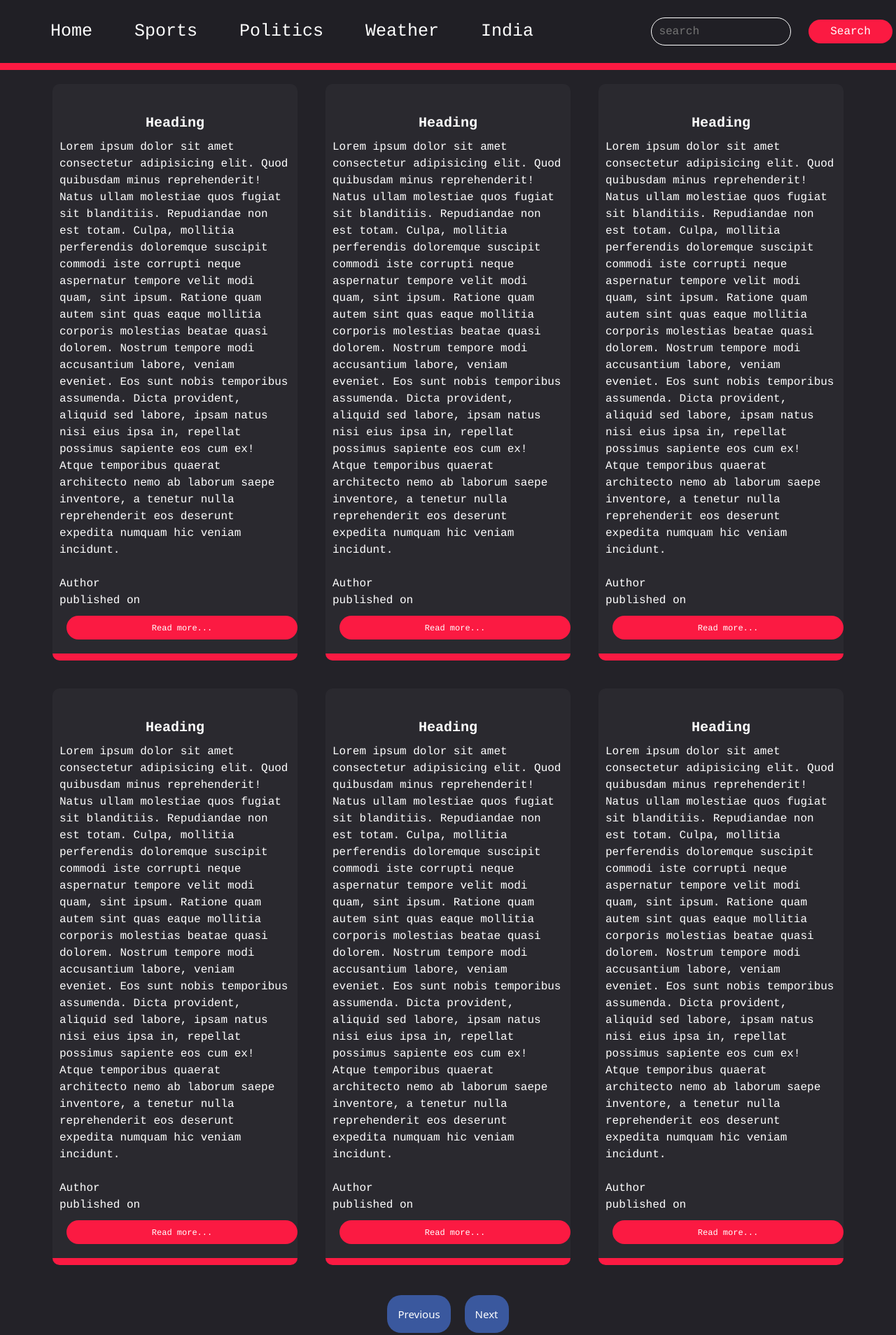
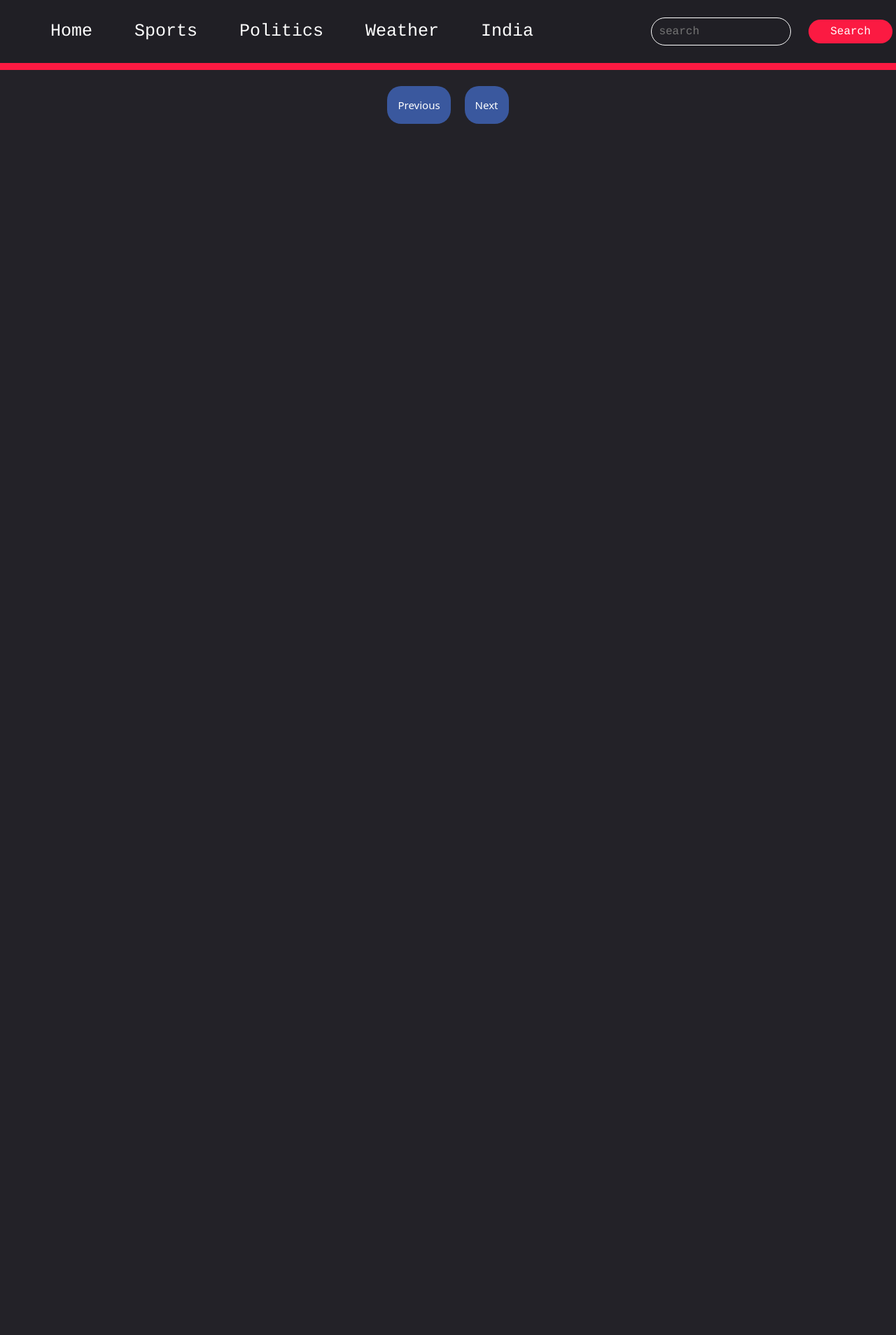
Before and after one commit to jai2k15/NewsApp, a plain HTML site: page index.html in a window 1280 px wide. Shown: the whole page at 70% size. After the commit the page ends 800 px from the top, so only its background shows below. Drawn offline with nearby package versions, Linux system fonts and the light colour scheme.

Commit message:
Update index.html

```diff
--- a/index.html
+++ b/index.html
@@ -35,7 +35,7 @@
         <section id="content">
 
             <!-- card start -->
-            <div class="container" >
+            <!-- <div class="container" >
 
                 <img src="" alt="">
                 <h2>Heading</h2>
@@ -43,62 +43,7 @@
                 <br><br><span>Author</span>
                 <br><span>published on</span><br>
                 <button id="btn"> <a href=""> Read more...</a></button>
-            </div>
-            <!-- card end -->
-            <!-- card start -->
-            <div class="container" >
-
-                <img src="" alt="">
-                <h2>Heading</h2>
-                Lorem ipsum dolor sit amet consectetur adipisicing elit. Quod quibusdam minus reprehenderit! Natus ullam molestiae quos fugiat sit blanditiis. Repudiandae non est totam. Culpa, mollitia perferendis doloremque suscipit commodi iste corrupti neque aspernatur tempore velit modi quam, sint ipsum. Ratione quam autem sint quas eaque mollitia corporis molestias beatae quasi dolorem. Nostrum tempore modi accusantium labore, veniam eveniet. Eos sunt nobis temporibus assumenda. Dicta provident, aliquid sed labore, ipsam natus nisi eius ipsa in, repellat possimus sapiente eos cum ex! Atque temporibus quaerat architecto nemo ab laborum saepe inventore, a tenetur nulla reprehenderit eos deserunt expedita numquam hic veniam incidunt.
-                <br><br><span>Author</span>
-                <br><span>published on</span><br>
-                <button id="btn"> <a href=""> Read more...</a></button>
-            </div>
-            <!-- card end -->
-            <!-- card start -->
-            <div class="container" >
-
-                <img src="" alt="">
-                <h2>Heading</h2>
-                Lorem ipsum dolor sit amet consectetur adipisicing elit. Quod quibusdam minus reprehenderit! Natus ullam molestiae quos fugiat sit blanditiis. Repudiandae non est totam. Culpa, mollitia perferendis doloremque suscipit commodi iste corrupti neque aspernatur tempore velit modi quam, sint ipsum. Ratione quam autem sint quas eaque mollitia corporis molestias beatae quasi dolorem. Nostrum tempore modi accusantium labore, veniam eveniet. Eos sunt nobis temporibus assumenda. Dicta provident, aliquid sed labore, ipsam natus nisi eius ipsa in, repellat possimus sapiente eos cum ex! Atque temporibus quaerat architecto nemo ab laborum saepe inventore, a tenetur nulla reprehenderit eos deserunt expedita numquam hic veniam incidunt.
-                <br><br><span>Author</span>
-                <br><span>published on</span><br>
-                <button id="btn"> <a href=""> Read more...</a></button>
-            </div>
-            <!-- card end -->
-            <!-- card start -->
-            <div class="container" >
-
-                <img src="" alt="">
-                <h2>Heading</h2>
-                Lorem ipsum dolor sit amet consectetur adipisicing elit. Quod quibusdam minus reprehenderit! Natus ullam molestiae quos fugiat sit blanditiis. Repudiandae non est totam. Culpa, mollitia perferendis doloremque suscipit commodi iste corrupti neque aspernatur tempore velit modi quam, sint ipsum. Ratione quam autem sint quas eaque mollitia corporis molestias beatae quasi dolorem. Nostrum tempore modi accusantium labore, veniam eveniet. Eos sunt nobis temporibus assumenda. Dicta provident, aliquid sed labore, ipsam natus nisi eius ipsa in, repellat possimus sapiente eos cum ex! Atque temporibus quaerat architecto nemo ab laborum saepe inventore, a tenetur nulla reprehenderit eos deserunt expedita numquam hic veniam incidunt.
-                <br><br><span>Author</span>
-                <br><span>published on</span><br>
-                <button id="btn"> <a href=""> Read more...</a></button>
-            </div>
-            <!-- card end -->
-            <!-- card start -->
-            <div class="container" >
-
-                <img src="" alt="">
-                <h2>Heading</h2>
-                Lorem ipsum dolor sit amet consectetur adipisicing elit. Quod quibusdam minus reprehenderit! Natus ullam molestiae quos fugiat sit blanditiis. Repudiandae non est totam. Culpa, mollitia perferendis doloremque suscipit commodi iste corrupti neque aspernatur tempore velit modi quam, sint ipsum. Ratione quam autem sint quas eaque mollitia corporis molestias beatae quasi dolorem. Nostrum tempore modi accusantium labore, veniam eveniet. Eos sunt nobis temporibus assumenda. Dicta provident, aliquid sed labore, ipsam natus nisi eius ipsa in, repellat possimus sapiente eos cum ex! Atque temporibus quaerat architecto nemo ab laborum saepe inventore, a tenetur nulla reprehenderit eos deserunt expedita numquam hic veniam incidunt.
-                <br><br><span>Author</span>
-                <br><span>published on</span><br>
-                <button id="btn"> <a href=""> Read more...</a></button>
-            </div>
-            <!-- card end -->
-            <!-- card start -->
-            <div class="container" >
-
-                <img src="" alt="">
-                <h2>Heading</h2>
-                Lorem ipsum dolor sit amet consectetur adipisicing elit. Quod quibusdam minus reprehenderit! Natus ullam molestiae quos fugiat sit blanditiis. Repudiandae non est totam. Culpa, mollitia perferendis doloremque suscipit commodi iste corrupti neque aspernatur tempore velit modi quam, sint ipsum. Ratione quam autem sint quas eaque mollitia corporis molestias beatae quasi dolorem. Nostrum tempore modi accusantium labore, veniam eveniet. Eos sunt nobis temporibus assumenda. Dicta provident, aliquid sed labore, ipsam natus nisi eius ipsa in, repellat possimus sapiente eos cum ex! Atque temporibus quaerat architecto nemo ab laborum saepe inventore, a tenetur nulla reprehenderit eos deserunt expedita numquam hic veniam incidunt.
-                <br><br><span>Author</span>
-                <br><span>published on</span><br>
-                <button id="btn"> <a href=""> Read more...</a></button>
-            </div>
+            </div> -->
             <!-- card end -->
         </section>
         <div id="page">
```
